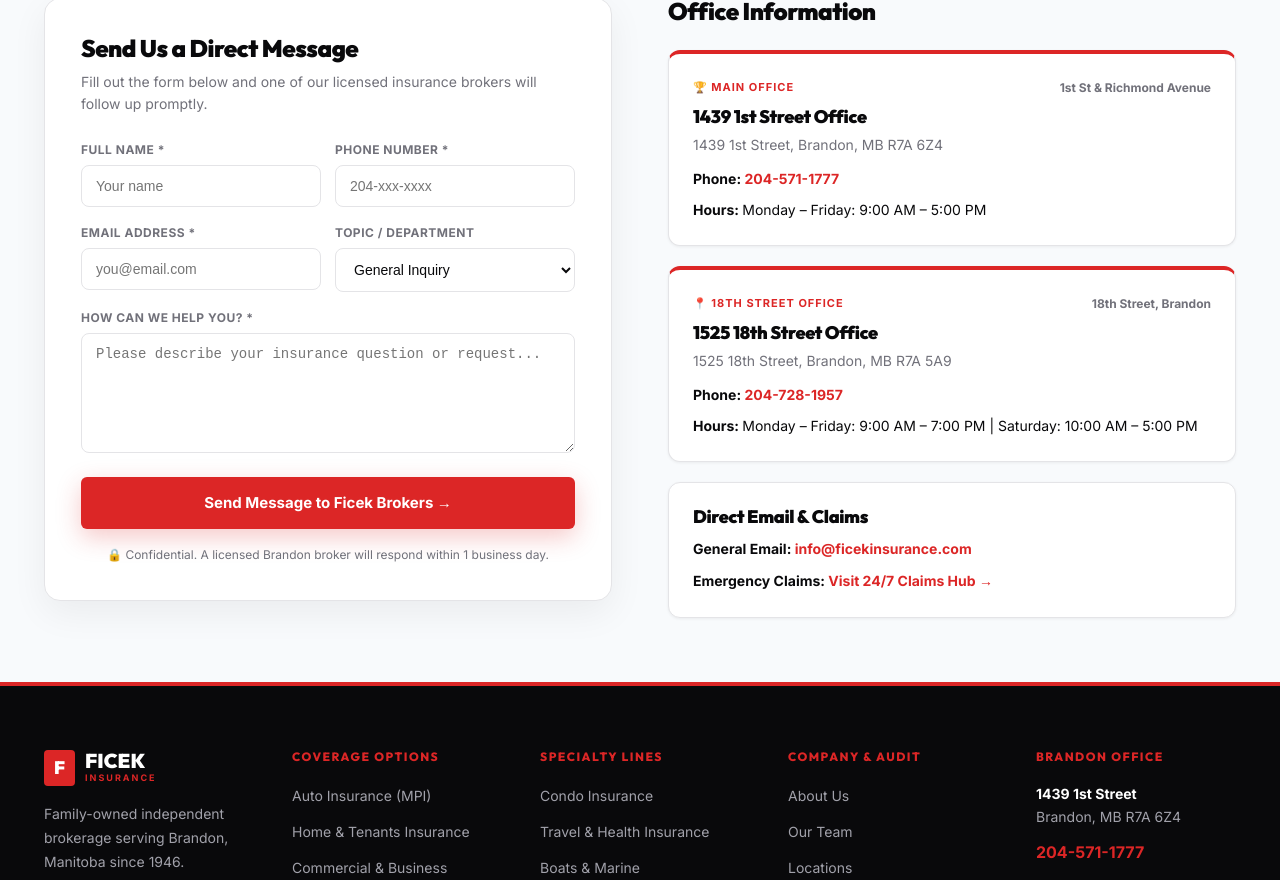
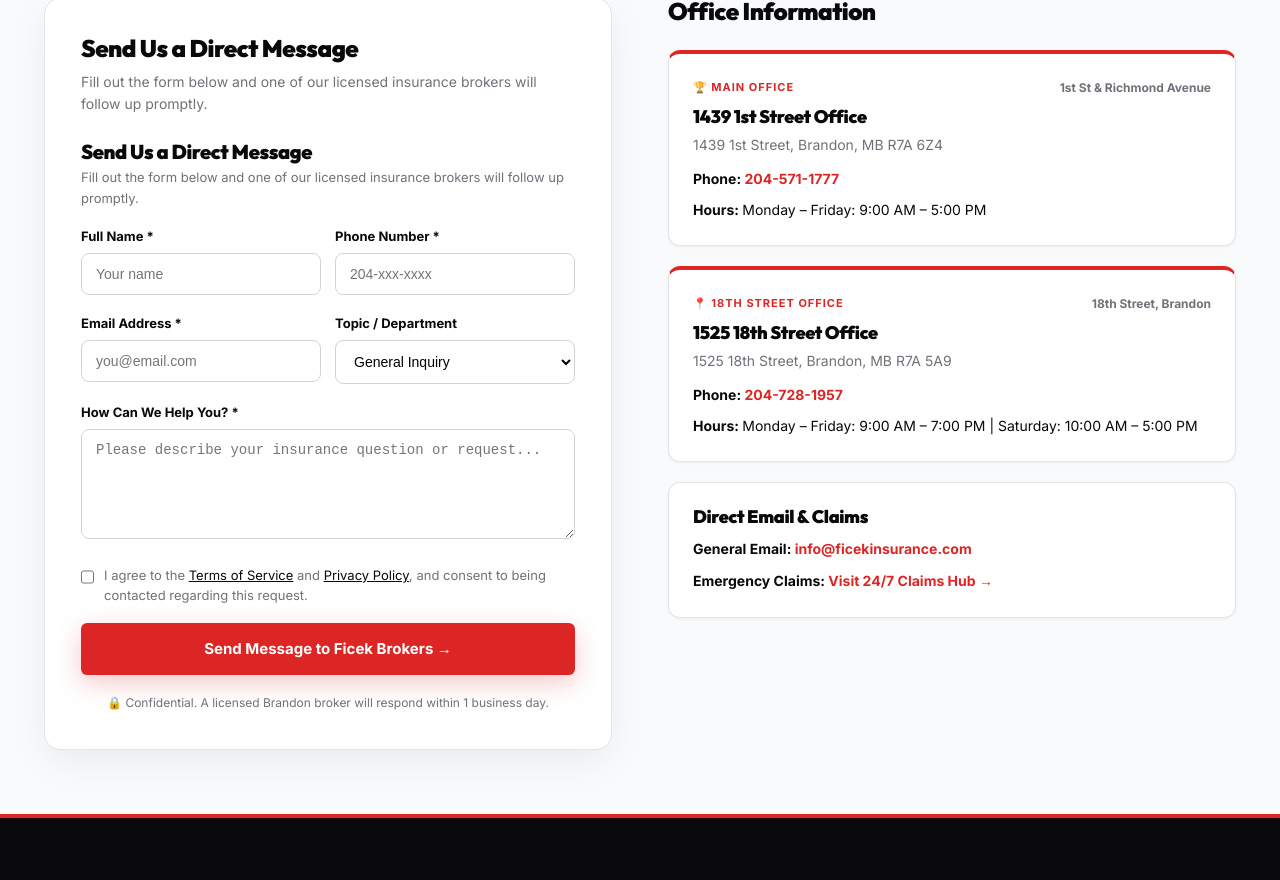
Before and after one commit to austinlmadeit/ficeks, a Next.js app: page /contact in a window 1280 px wide. Shown: the part 551-1431 px from the top of the page. Built offline with nearby package versions, Linux system fonts and the light colour scheme.

Commit message:
Add required consent to be contacted checkbox to ContactForm component

```diff
--- a/components/ContactForm.js
+++ b/components/ContactForm.js
@@ -1,7 +1,7 @@
 'use client';
-import Link from 'next/link';
 
 import { useState } from 'react';
+import Link from 'next/link';
 
 export default function ContactForm() {
   const [form, setForm] = useState({
@@ -48,7 +48,7 @@
         setError('Failed to send message. Please call us directly at 204-571-1777.');
       }
     } catch {
-      setError('Failed to send message. Please call us directly at 204-571-1777.');
+      setError('An error occurred. Please try again or call us at 204-571-1777.');
     } finally {
       setLoading(false);
     }
@@ -57,26 +57,26 @@
   if (submitted) {
     return (
       <div style={{
+        padding: '36px 28px',
         background: '#f0fdf4',
-        border: '1.5px solid #bbf7d0',
+        border: '1px solid #bbf7d0',
         borderRadius: '12px',
-        padding: '36px 24px',
         textAlign: 'center',
       }}>
-        <div style={{ fontSize: '48px', marginBottom: '12px' }}>✉️</div>
-        <h3 style={{ fontSize: '22px', fontWeight: 900, color: '#166534', marginBottom: '8px' }}>
-          Message Received!
+        <div style={{ fontSize: '40px', marginBottom: '12px' }}>✅</div>
+        <h3 style={{ fontSize: '20px', fontWeight: 800, color: '#166534', marginBottom: '8px' }}>
+          Message Sent Successfully!
         </h3>
-        <p style={{ fontSize: '15px', color: '#374151', lineHeight: 1.6, maxWidth: '420px', margin: '0 auto 20px' }}>
-          Thank you, {form.name}. Your inquiry has been sent to our Brandon broker team. We will review it and reply shortly.
+        <p style={{ fontSize: '14px', color: '#15803d', lineHeight: 1.6, marginBottom: '20px' }}>
+          Thank you, <strong>{form.name}</strong>. One of our licensed Brandon brokers will review your message and contact you within 1 business day.
         </p>
         <button
-          type="button"
           onClick={() => {
             setSubmitted(false);
             setForm({ name: '', phone: '', email: '', topic: 'General Inquiry', message: '' });
           }}
-          className="btn btn-outline"
+          className="btn btn-outline-black"
+          style={{ fontSize: '13px', padding: '10px 20px' }}
         >
           Send Another Message
         </button>
@@ -84,30 +84,36 @@
     );
   }
 
+  const labelStyle = {
+    display: 'block',
+    fontSize: '13px',
+    fontWeight: 700,
+    color: '#09090b',
+    marginBottom: '6px',
+  };
+
   const inputStyle = {
     width: '100%',
     padding: '12px 14px',
+    fontSize: '14px',
     borderRadius: '8px',
-    border: '1.5px solid #e4e4e7',
-    fontSize: '14px',
-    color: '#09090b',
+    border: '1px solid #d4d4d8',
     outline: 'none',
     boxSizing: 'border-box',
   };
 
-  const labelStyle = {
-    display: 'block',
-    fontSize: '12px',
-    fontWeight: 800,
-    color: '#71717a',
-    textTransform: 'uppercase',
-    letterSpacing: '0.5px',
-    marginBottom: '6px',
-  };
+  return (
+    <form onSubmit={handleSubmit} style={{ display: 'flex', flexDirection: 'column', gap: '18px' }}>
+      <div>
+        <h3 style={{ fontSize: '20px', fontWeight: 900, color: '#09090b', marginBottom: '4px' }}>
+          Send Us a Direct Message
+        </h3>
+        <p style={{ fontSize: '13px', color: '#71717a', margin: 0 }}>
+          Fill out the form below and one of our licensed insurance brokers will follow up promptly.
+        </p>
+      </div>
 
-  return (
-    <form onSubmit={handleSubmit} style={{ display: 'flex', flexDirection: 'column', gap: '16px' }}>
-      <div className="grid-2" style={{ gap: '14px' }}>
+      <div style={{ display: 'grid', gridTemplateColumns: '1fr 1fr', gap: '14px' }}>
         <div>
           <label style={labelStyle}>Full Name *</label>
           <input
@@ -132,7 +138,7 @@
         </div>
       </div>
 
-      <div className="grid-2" style={{ gap: '14px' }}>
+      <div style={{ display: 'grid', gridTemplateColumns: '1fr 1fr', gap: '14px' }}>
         <div>
           <label style={labelStyle}>Email Address *</label>
           <input
@@ -168,8 +174,16 @@
           placeholder="Please describe your insurance question or request..."
           value={form.message}
           onChange={(e) => update('message', e.target.value)}
-          style={{ ...inputStyle, height: '120px', resize: 'vertical' }}
+          style={{ ...inputStyle, height: '110px', resize: 'vertical' }}
         />
+      </div>
+
+      {/* Consent Checkbox */}
+      <div style={{ display: 'flex', alignItems: 'flex-start', gap: '10px', marginTop: '2px' }}>
+        <input type="checkbox" required id="contact-consent" style={{ marginTop: '3px', width: '16px', height: '16px', accentColor: '#dc2626', cursor: 'pointer' }} />
+        <label htmlFor="contact-consent" style={{ fontSize: '13px', color: '#71717a', lineHeight: 1.5, cursor: 'pointer' }}>
+          I agree to the <Link href="/terms" target="_blank" style={{ color: '#09090b', textDecoration: 'underline' }}>Terms of Service</Link> and <Link href="/privacy" target="_blank" style={{ color: '#09090b', textDecoration: 'underline' }}>Privacy Policy</Link>, and consent to being contacted regarding this request.
+        </label>
       </div>
 
       {error && (
```
